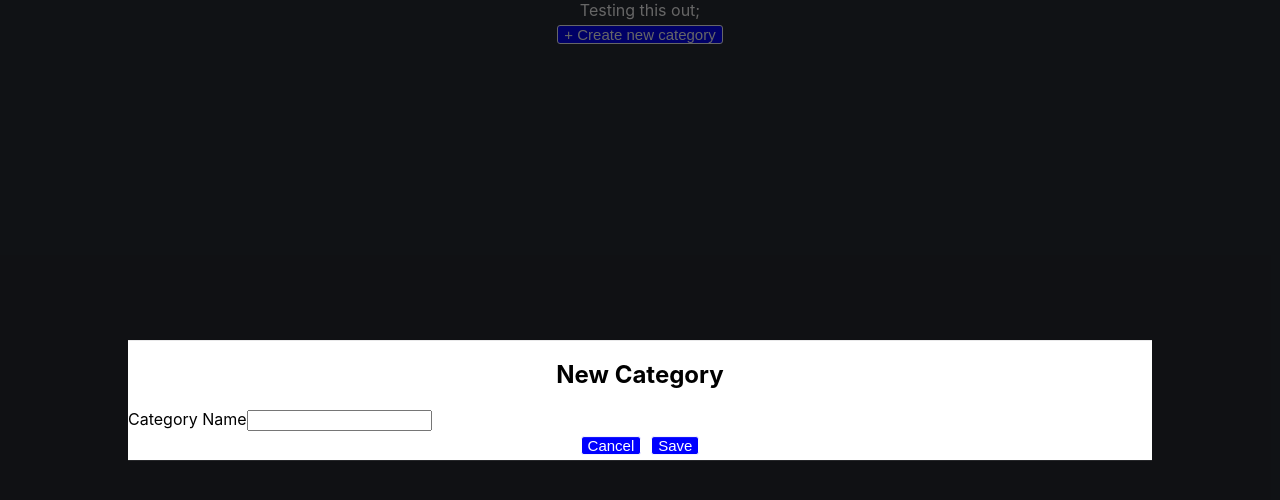
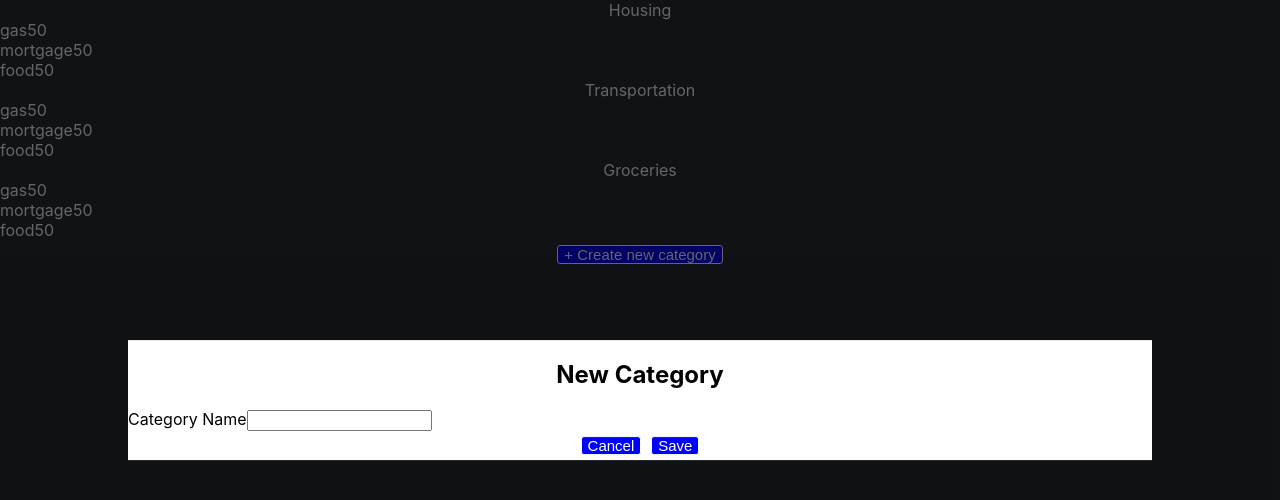
Before and after one commit to bradyberryessa/divvy-budget, a React (Create React App) app in the folder divvy-budget-front-end/: page / in a window 1280 px wide. Shown: the top 500 px of the page. Built offline with nearby package versions, Linux system fonts and the light colour scheme.

Commit message:
Created category and budgetItems component

```diff
--- a/divvy-budget-front-end/src/App.js
+++ b/divvy-budget-front-end/src/App.js
@@ -4,14 +4,19 @@ import React, { useState } from "react";
 
 import Button from "./components/shared/button";
 import Modal from "./components/shared/modal";
+import Category from "./components/category";
 
 const App = () => {
   const [showNewCategoryModal, setNewCategoryModal] = useState(true);
   const [categoryName, setCategoryName] = useState("");
+  const [categories, setCategories] = useState([
+    "Housing",
+    "Transportation",
+    "Groceries"
+  ]);
 
   const createNewCategory = () => {
     setNewCategoryModal(true);
-    console.log(showNewCategoryModal);
   };
 
   const cancelCategory = () => {
@@ -20,6 +25,8 @@ const App = () => {
   };
 
   const saveNewCategory = () => {
+    setCategories([...categories, categoryName]);
+    setCategoryName("");
     setNewCategoryModal(false);
   };
 
@@ -29,7 +36,9 @@ const App = () => {
 
   return (
     <div className="App">
-      <div>Testing this out;</div>
+      {categories.map(category => (
+        <Category category={category} />
+      ))}
       <Button buttonClicked={createNewCategory}>+ Create new category</Button>
       <Modal show={showNewCategoryModal}>
         <h2>New Category</h2>
--- /dev/null
+++ b/divvy-budget-front-end/src/components/budgetItem.jsx
@@ -0,0 +1,12 @@
+import React from "react";
+
+const BudgetItem = ({ name, amount }) => {
+  return (
+    <div style={{ display: "flex", flexDirection: "row" }}>
+      <div>{name}</div>
+      <div>{amount}</div>
+    </div>
+  );
+};
+
+export default BudgetItem;
--- /dev/null
+++ b/divvy-budget-front-end/src/components/category.jsx
@@ -0,0 +1,21 @@
+import React, { useState } from "react";
+import BudgetItem from "./budgetItem";
+
+const Category = ({ category }) => {
+  const [budgetItems, setBudgetItems] = useState([
+    { name: "gas", amount: 50 },
+    { name: "mortgage", amount: 50 },
+    { name: "food", amount: 50 }
+  ]);
+
+  return (
+    <div>
+      <div>{category}</div>
+      {budgetItems.map(({ name, amount }) => (
+        <BudgetItem name={name} amount={amount} />
+      ))}
+    </div>
+  );
+};
+
+export default Category;
--- a/divvy-budget-front-end/src/components/shared/modal.jsx
+++ b/divvy-budget-front-end/src/components/shared/modal.jsx
@@ -3,9 +3,7 @@ import "./modal.css";
 import React from "react";
 
 const Modal = ({ children, show }) => {
-  console.log("show", show);
   const classes = show ? "display-block" : "display-none";
-  console.log("classes", classes);
 
   return (
     <div className={`modal ${classes}`}>
```
